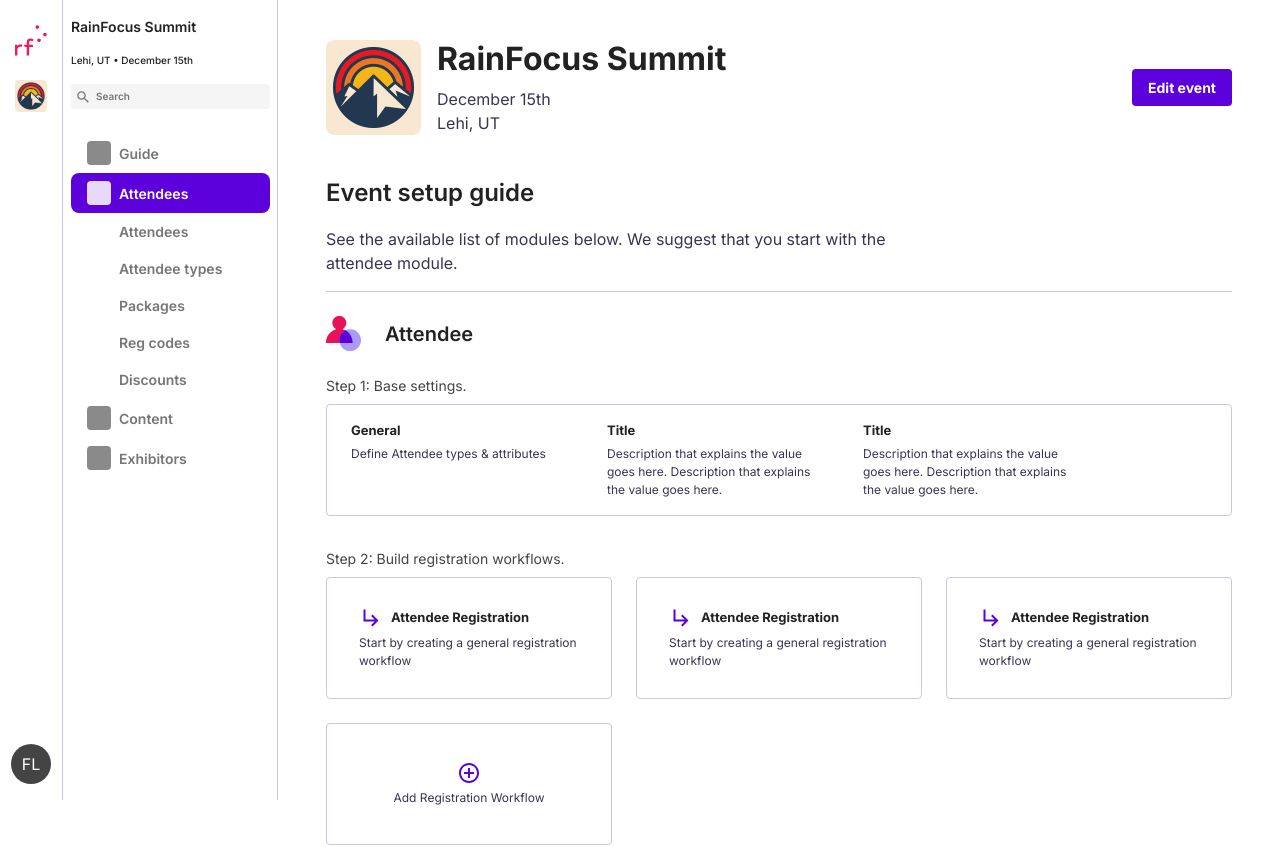
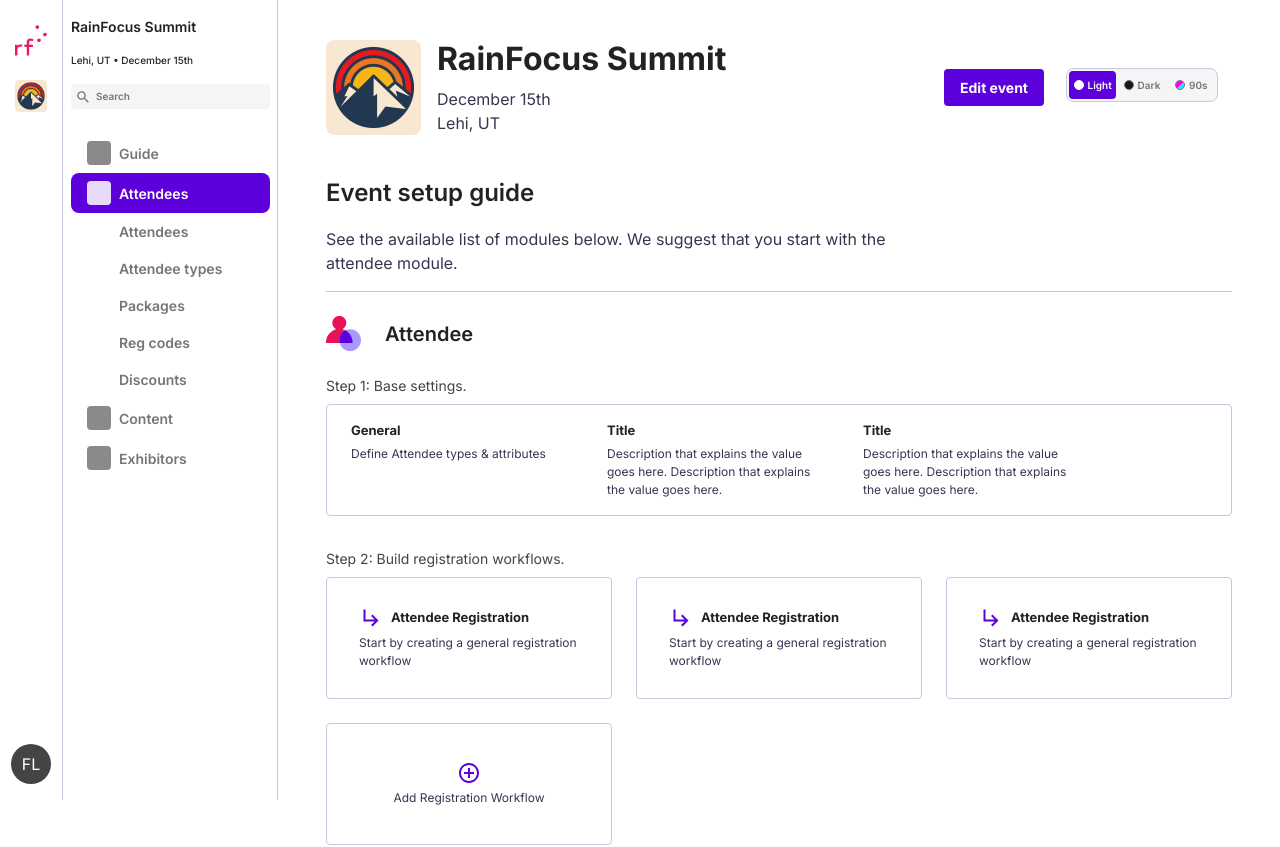
Before and after one commit to brianchristopherbrady/brian-brady-rf-ui, a React (Vite) app: page / in a window 1280 px wide. Shown: the top 847 px of the page. Built offline with nearby package versions, Linux system fonts and the light colour scheme.

Commit message:
Add theme switcher to page header

```diff
--- a/src/components/PageHeader/PageHeader.scss
+++ b/src/components/PageHeader/PageHeader.scss
@@ -42,6 +42,14 @@
   color: $color-text-secondary;
 }
 
+.page-header__actions {
+  display: flex;
+  align-items: center;
+  justify-content: flex-end;
+  gap: $space-xs;
+  margin-left: auto;
+}
+
 .page-header__action {
   flex-shrink: 0;
 }
--- a/src/components/PageHeader/PageHeader.tsx
+++ b/src/components/PageHeader/PageHeader.tsx
@@ -1,4 +1,5 @@
 import eventLogo from '../../assets/images/event-logo.png';
+import { ThemeSwitcher } from './ThemeSwitcher';
 import './PageHeader.scss';
 
 /** propps for the event page header. */
@@ -24,9 +25,12 @@
           </p>
         </div>
       </div>
-      <button type="button" className="button button--primary page-header__action" onClick={onEditEvent}>
-        Edit event
-      </button>
+      <div className="page-header__actions">
+        <button type="button" className="button button--primary page-header__action" onClick={onEditEvent}>
+          Edit event
+        </button>
+        <ThemeSwitcher />
+      </div>
     </header>
   );
 }
--- /dev/null
+++ b/src/components/PageHeader/ThemeSwitcher.scss
@@ -0,0 +1,73 @@
+@use '../../styles/tokens' as *;
+@use '../../styles/mixins' as *;
+
+.theme-switcher {
+  width: 11rem;
+  min-width: 0;
+  border: 0;
+}
+
+.theme-switcher__legend {
+  @include visually-hidden;
+}
+
+.theme-switcher__options {
+  display: grid;
+  grid-template-columns: repeat(3, minmax(0, 1fr));
+  gap: 2px;
+  padding: 2px;
+  background: $color-surface-muted;
+  border: 1px solid $color-border;
+  border-radius: $radius-md;
+}
+
+.theme-switcher__option {
+  min-width: 0;
+  cursor: pointer;
+
+  input {
+    @include visually-hidden;
+
+    &:focus-visible + .theme-switcher__control {
+      @include focus-ring;
+    }
+
+    &:checked + .theme-switcher__control {
+      background: $color-accent;
+      color: $color-accent-contrast;
+    }
+  }
+}
+
+.theme-switcher__control {
+  display: flex;
+  align-items: center;
+  justify-content: center;
+  gap: 4px;
+  min-height: 28px;
+  padding-inline: 4px;
+  border-radius: $radius-sm;
+  font-size: $font-size-2xs;
+  font-weight: $font-weight-semibold;
+  color: $color-text-muted;
+}
+
+.theme-switcher__swatch {
+  flex: 0 0 auto;
+  width: 10px;
+  height: 10px;
+  border: 1px solid currentColor;
+  border-radius: $radius-full;
+}
+
+.theme-switcher__swatch--light {
+  background: #ffffff;
+}
+
+.theme-switcher__swatch--dark {
+  background: #171717;
+}
+
+.theme-switcher__swatch--bad-nineties {
+  background: linear-gradient(135deg, #ff00ff 50%, #00ffff 50%);
+}
--- /dev/null
+++ b/src/components/PageHeader/ThemeSwitcher.tsx
@@ -0,0 +1,53 @@
+import { useEffect, useState } from 'react';
+import './ThemeSwitcher.scss';
+
+type Theme = 'light' | 'dark' | 'bad-nineties';
+
+const themeOptions: { label: string; value: Theme }[] = [
+  { label: 'Light', value: 'light' },
+  { label: 'Dark', value: 'dark' },
+  { label: '90s', value: 'bad-nineties' },
+];
+
+function isTheme(value: string | null): value is Theme {
+  return themeOptions.some((option) => option.value === value);
+}
+
+/** Selects and persists the application's visual theme. */
+export function ThemeSwitcher() {
+  const [theme, setTheme] = useState<Theme>(() => {
+    const savedTheme = localStorage.getItem('rainfocus-theme');
+    return isTheme(savedTheme) ? savedTheme : 'light';
+  });
+
+  useEffect(() => {
+    document.documentElement.dataset.theme = theme;
+    localStorage.setItem('rainfocus-theme', theme);
+  }, [theme]);
+
+  return (
+    <fieldset className="theme-switcher">
+      <legend className="theme-switcher__legend">Theme</legend>
+      <div className="theme-switcher__options">
+        {themeOptions.map((option) => (
+          <label className="theme-switcher__option" key={option.value}>
+            <input
+              type="radio"
+              name="theme"
+              value={option.value}
+              checked={theme === option.value}
+              onChange={() => setTheme(option.value)}
+            />
+            <span className="theme-switcher__control">
+              <span
+                className={`theme-switcher__swatch theme-switcher__swatch--${option.value}`}
+                aria-hidden="true"
+              />
+              {option.label}
+            </span>
+          </label>
+        ))}
+      </div>
+    </fieldset>
+  );
+}
```
